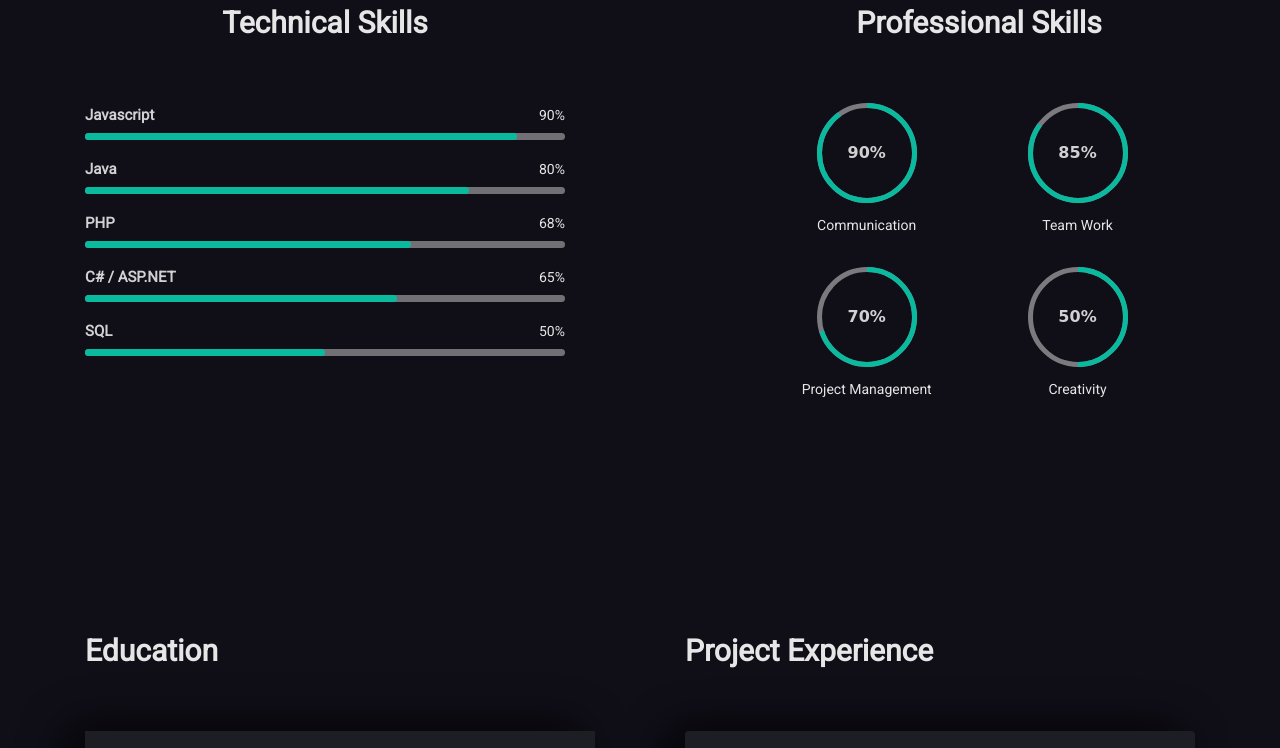
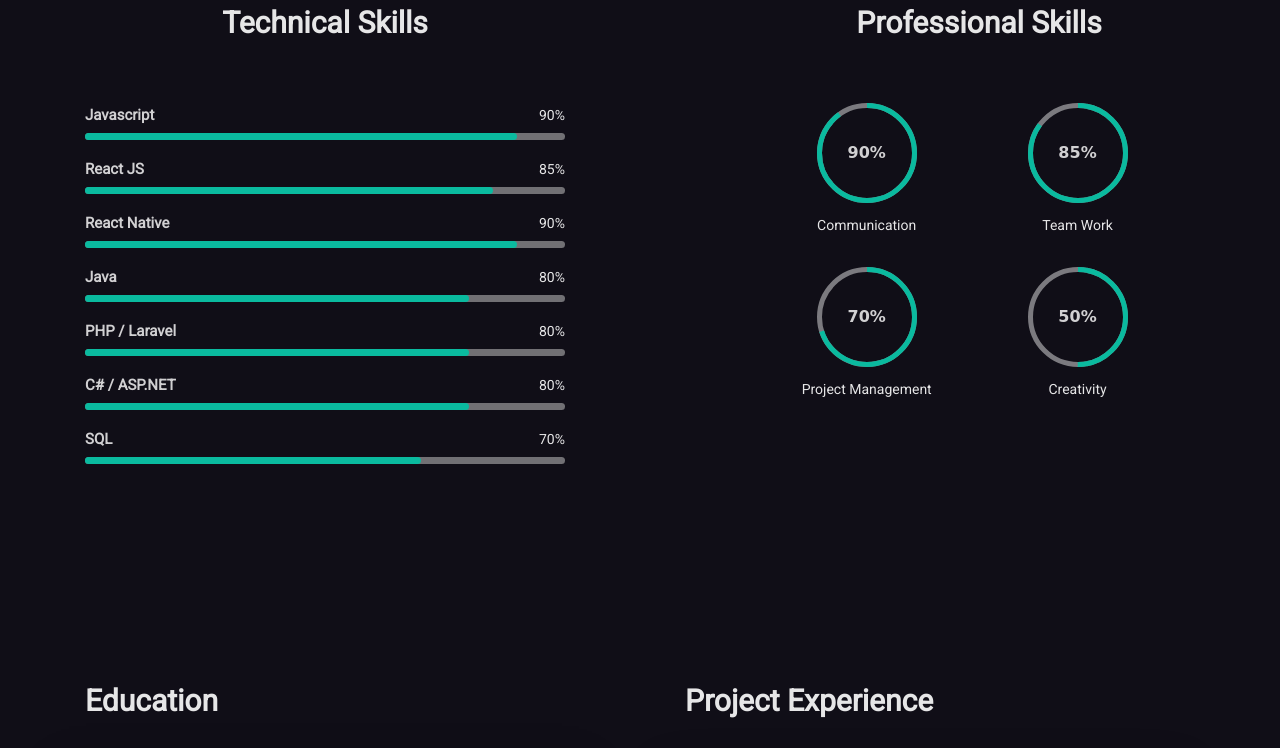
Before and after one commit to leonardmns12/leonardmns12.github.io, a plain HTML site: page index.html in a window 1280 px wide. Shown: the part 2097-2845 px from the top of the page. Drawn offline with Linux system fonts and the light colour scheme; some packages are replaced by stand-ins of ours.

Commit message:
skill update

```diff
--- a/index.html
+++ b/index.html
@@ -252,6 +252,28 @@
                                     <div class="candidatos">
                                         <div class="parcial">
                                             <div class="info">
+                                                <div class="nome">React JS</div>
+                                                <div class="percentagem-num">85%</div>
+                                            </div>
+                                            <div class="progressBar">
+                                                <div class="percentagem" style="width: 85%;"></div>
+                                            </div>
+                                        </div>
+                                    </div>
+                                    <div class="candidatos">
+                                        <div class="parcial">
+                                            <div class="info">
+                                                <div class="nome">React Native</div>
+                                                <div class="percentagem-num">90%</div>
+                                            </div>
+                                            <div class="progressBar">
+                                                <div class="percentagem" style="width: 90%;"></div>
+                                            </div>
+                                        </div>
+                                    </div>
+                                    <div class="candidatos">
+                                        <div class="parcial">
+                                            <div class="info">
                                                 <div class="nome">Java</div>
                                                 <div class="percentagem-num">80%</div>
                                             </div>
@@ -263,11 +285,11 @@
                                     <div class="candidatos">
                                         <div class="parcial">
                                             <div class="info">
-                                                <div class="nome">PHP</div>
-                                                <div class="percentagem-num">68%</div>
+                                                <div class="nome">PHP / Laravel</div>
+                                                <div class="percentagem-num">80%</div>
                                             </div>
                                             <div class="progressBar">
-                                                <div class="percentagem" style="width: 68%;"></div>
+                                                <div class="percentagem" style="width: 80%;"></div>
                                             </div>
                                         </div>
                                     </div>
@@ -275,10 +297,10 @@
                                         <div class="parcial">
                                             <div class="info">
                                                 <div class="nome">C# / ASP.NET</div>
-                                                <div class="percentagem-num">65%</div>
+                                                <div class="percentagem-num">80%</div>
                                             </div>
                                             <div class="progressBar">
-                                                <div class="percentagem" style="width: 65%;"></div>
+                                                <div class="percentagem" style="width: 80%;"></div>
                                             </div>
                                         </div>
                                     </div>
@@ -286,10 +308,10 @@
                                         <div class="parcial">
                                             <div class="info">
                                                 <div class="nome">SQL</div>
-                                                <div class="percentagem-num">50%</div>
+                                                <div class="percentagem-num">70%</div>
                                             </div>
                                             <div class="progressBar">
-                                                <div class="percentagem" style="width: 50%;"></div>
+                                                <div class="percentagem" style="width: 70%;"></div>
                                             </div>
                                         </div>
                                     </div>
@@ -351,6 +373,12 @@
                                     </div>
                                     <!-- Education Institutes-->
                                     <div class="mh-education-item dark-bg wow fadeInUp" data-wow-duration="0.8s" data-wow-delay="0.6s">
+                                        <h4>Course From <a href="#">CourseNet</a></h4>
+                                        <div class="mh-eduyear">2018 - 2019</div>
+                                        <p>Ruko Bolsena blok A No 7 Gading Serpong, Curug Sangereng, Kelapa Dua, Tangerang, Banten 15810 </p>
+                                    </div>
+                                     <!-- Education Institutes-->
+                                    <div class="mh-education-item dark-bg wow fadeInUp" data-wow-duration="0.8s" data-wow-delay="0.6s">
                                         <h4>University From <a href="#">Binus University</a></h4>
                                         <div class="mh-eduyear">2018 - now</div>
                                         <p>Kav 21, Alam Sutera Jalan Jalur Sutera Barat Panunggangan Timur, RT.001/RW.004, Panunggangan, Kec. Pinang, Kota Tangerang, Banten 15143 </p>
@@ -394,6 +422,17 @@
                                             <li><i class="fa fa-circle"></i>Handle Backend apps</li>
                                             <li><i class="fa fa-circle"></i>Integrating webrtc to apps</li>
                                             <li><i class="fa fa-circle"></i>Creating own turnserver for webrtc services</li>
+                                        </ul>
+                                    </div>
+                                     <!-- Education Institutes-->
+                                     <div class="mh-work-item dark-bg wow fadeInUp" data-wow-duration="0.8s" data-wow-delay="0.7s">
+                                        <h4>Mobile Programmer (Android / IOS) <a href="#">Maybank Indonesia Finance</a></h4>
+                                        <div class="mh-eduyear">2021-now</div>
+                                        <span>Responsibility :</span>
+                                        <ul class="work-responsibility">
+                                            <li><i class="fa fa-circle"></i>Managing team</li>
+                                            <li><i class="fa fa-circle"></i>Handle Frontend apps</li>
+                                            <li><i class="fa fa-circle"></i>Handle Backend apps</li>
                                         </ul>
                                     </div>
                                 </div>
```
